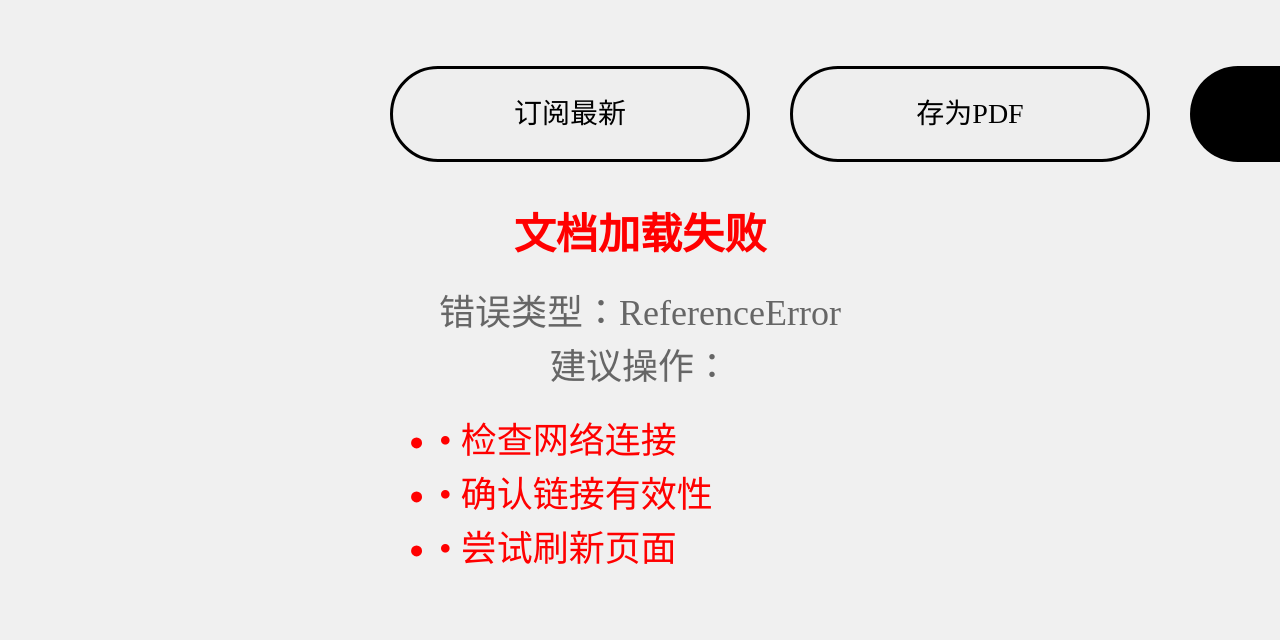
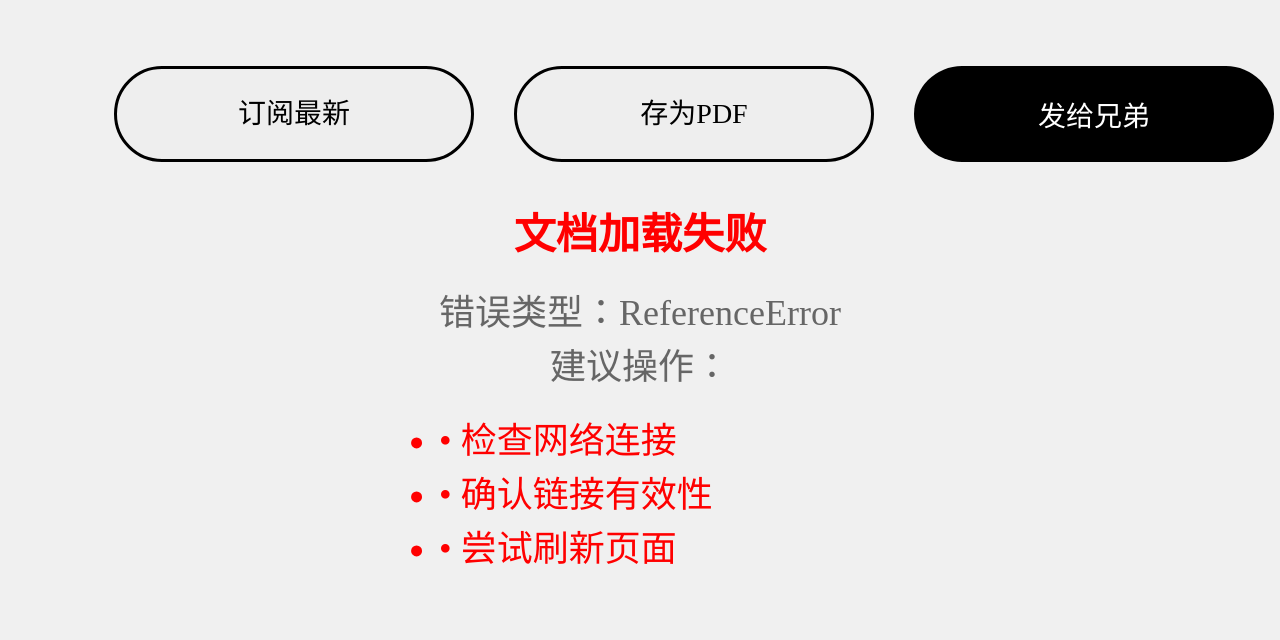
Before and after one commit to took3000/292999, a plain HTML site: page H/index.html in a window 1280 px wide. Drawn offline with Linux system fonts and the light colour scheme.

Commit message:
Update index.html

```diff
--- a/H/index.html
+++ b/H/index.html
@@ -127,7 +127,7 @@
             left: 50%;
             transform: translateX(-50%);
             width: 90%;
-            max-width: 600px;
+            max-width: 60rem;
             padding: 1.5rem;
             margin: 0;
             display: flex;
```
